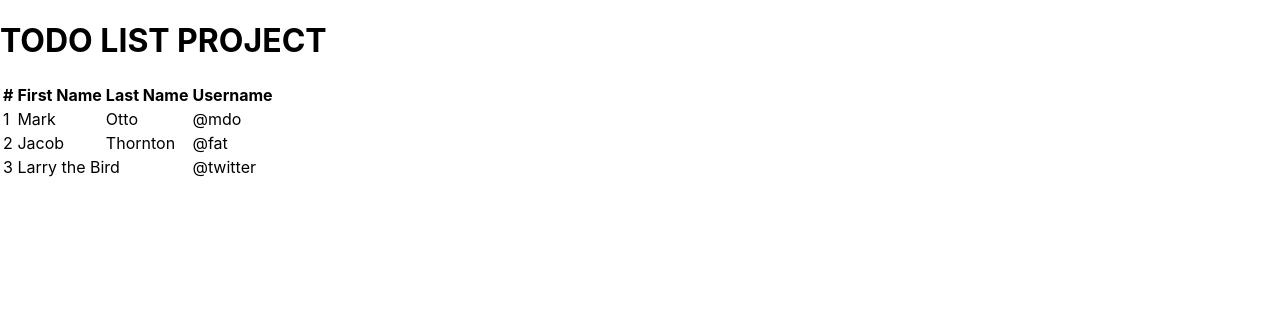
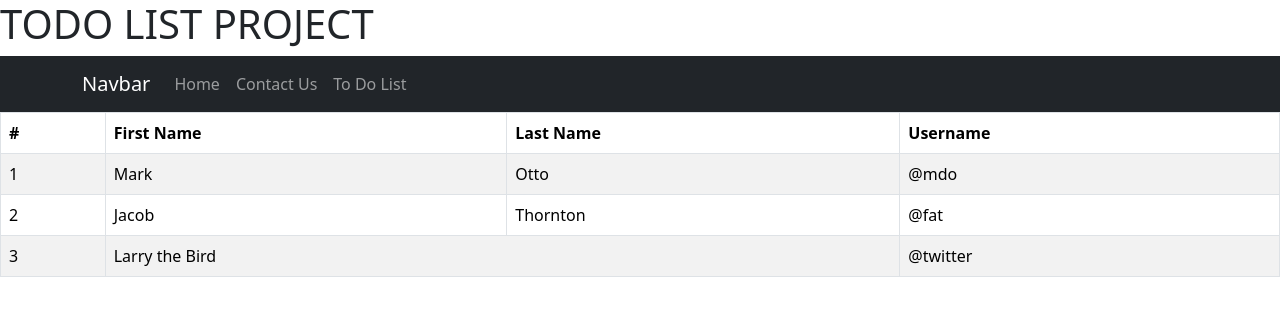
Before and after one commit to lydjarvis/project-3, a React (Create React App) app: page / in a window 1280 px wide. Shown: the top 316 px of the page. Built offline with nearby package versions, Linux system fonts and the light colour scheme.

Commit message:
adding navbar

```diff
--- a/package.json
+++ b/package.json
@@ -8,6 +8,7 @@
     "react": "^19.0.0",
     "react-bootstrap": "^2.10.7",
     "react-dom": "^19.0.0",
+    "react-router-dom": "^7.1.1",
     "react-scripts": "5.0.1"
   },
   "scripts": {
--- a/src/App.js
+++ b/src/App.js
@@ -1,11 +1,14 @@
 import logo from './logo.svg';
 import './App.css';
 import TodoList from './component/TodoList/TodoList';
+import NavbarMenu from './component/TodoList/NavbarMenu/NavbarMenu';
+import 'bootstrap/dist/css/bootstrap.min.css';
 
 function App() {
   return (
     <>
       <h1>TODO LIST PROJECT</h1>
+      <NavbarMenu />
       <TodoList />
     </>
   );
--- /dev/null
+++ b/src/component/TodoList/NavbarMenu/NavbarMenu.jsx
@@ -0,0 +1,19 @@
+import React from 'react'
+import Container from 'react-bootstrap/Container';
+import Nav from 'react-bootstrap/Nav';
+import Navbar from 'react-bootstrap/Navbar';
+
+export default function NavbarMenu() {
+  return (
+    <Navbar bg="dark" data-bs-theme="dark">
+    <Container>
+      <Navbar.Brand href="#home">Navbar</Navbar.Brand>
+      <Nav className="me-auto">
+        <Nav.Link href="#home">Home</Nav.Link>
+        <Nav.Link href="#features">Contact Us</Nav.Link>
+        <Nav.Link href="#pricing">To Do List</Nav.Link>
+      </Nav>
+    </Container>
+  </Navbar>
+  )
+}
```
Also changed, not shown: pages/HomePage/ContactUs/ContactUs.jsx (added, +9 -0 lines), pages/HomePage/HomePage.jsx (added, +9 -0 lines), 1 other file (tests, documents, lock files or other folders).
